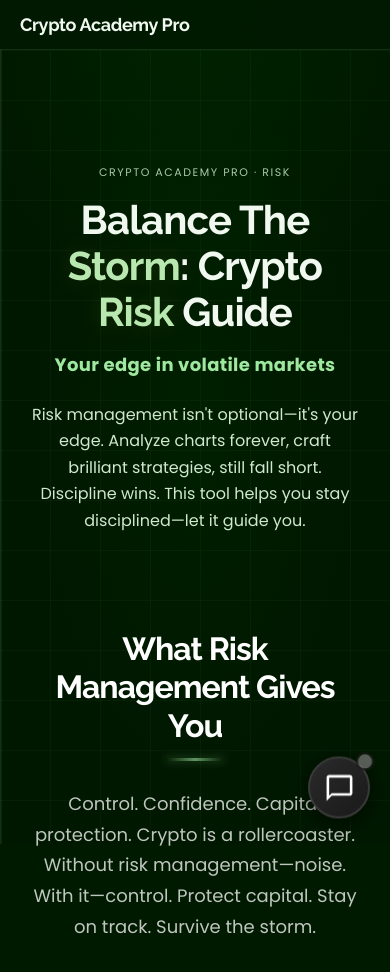
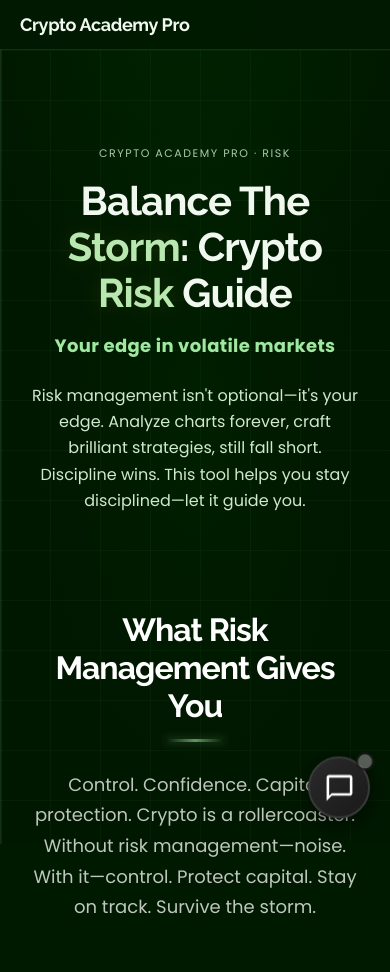
Before and after one commit to em1238370-oss/crypto-academy-pro, a plain HTML site: page sub-sites/risk-distribution/index.html in a window 390 px wide. Shown: the top 972 px of the page. Drawn offline with Linux system fonts and the light colour scheme; no server answers.

Commit message:
Align risk hero spacing with news layout
Co-authored-by: Cursor <cursoragent@cursor.com>

```diff
--- a/sub-sites/risk-distribution/styles.css
+++ b/sub-sites/risk-distribution/styles.css
@@ -4,7 +4,7 @@
 /* Все заголовки и текст строго по центру */
 /* Пространство после hero секции - как на News (примерно 2см) */
 .content > .news-hero {
-    margin-top: 76px !important; /* 2 см между навигацией и hero-секцией */
+    margin-top: 2cm !important; /* 2 см между навигацией и hero-секцией */
     margin-bottom: 96px !important;
     max-width: 720px !important;
     margin-left: auto !important;
@@ -1053,7 +1053,7 @@ html {
     }
     /* Пространство после hero на мобильных - как на News */
     .content > .news-hero {
-        margin-top: 76px !important; /* 2 см между навигацией и hero-секцией */
+        margin-top: 1.5cm !important; /* 1.5 см между навигацией и hero-секцией на мобильных */
         margin-bottom: 112px !important; /* Как на News */
         max-width: 100% !important;
         padding: 0 !important;
@@ -1167,7 +1167,7 @@ html {
     }
     /* Пространство после hero на маленьких экранах - как на News */
     .content > .news-hero {
-        margin-top: 76px !important; /* 2 см между навигацией и hero-секцией */
+        margin-top: 1.5cm !important; /* 1.5 см между навигацией и hero-секцией на мобильных */
         margin-bottom: 96px !important; /* Как на News */
     }
     .news-hero-title {
```
